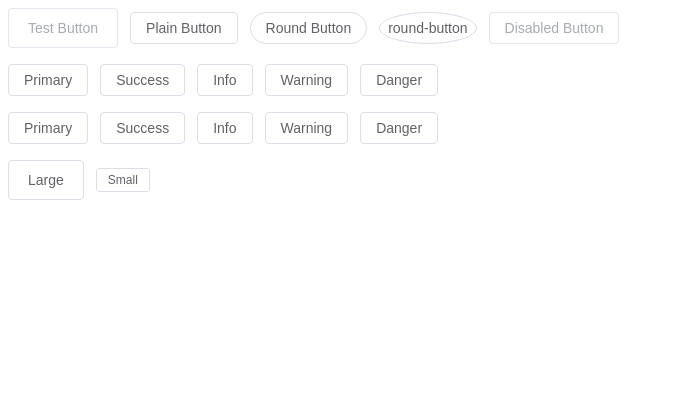
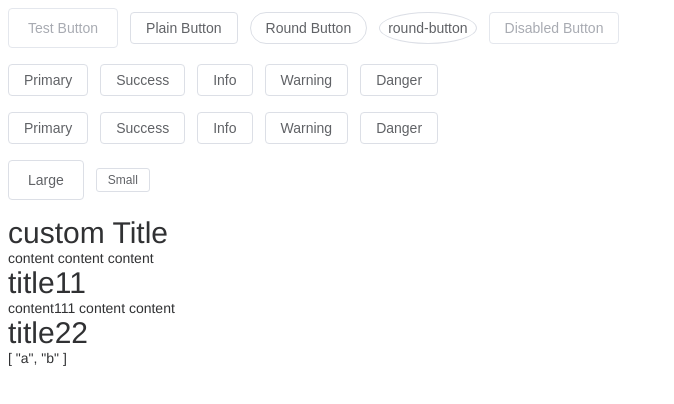
Before and after one commit to htthard/pp-element, a Vue app: page / in a window 1280 px wide. Shown: the top 404 px of the page, without its empty margins (0-674 px from the left). Built offline with nearby package versions, Linux system fonts and the light colour scheme; the HTML template or start-up script is replaced by a standard one.

Commit message:
feat: Collapse组件 -- 折叠行为

```diff
--- a/src/App.vue
+++ b/src/App.vue
@@ -4,6 +4,8 @@ defineOptions({
 })
 
 import Button from '@/components/Button/Button.vue'
+import Collapse from '@/components/Collapse/Collapse.vue'
+import Item from '@/components/Collapse/CollapseItem.vue'
 import { onMounted, ref } from 'vue'
 import type { ButtonInstance } from '@/components/Button/types'
 
@@ -14,7 +16,10 @@ onMounted(() => {
     console.log(btnRef.value.ref)
   }
 })
-
+const openValues = ref(['a'])
+setTimeout(() => {
+  openValues.value = ['a', 'b']
+}, 2000)
 const handelClick = () => {
   console.log('click')
 }
@@ -38,6 +43,23 @@ const handelClick = () => {
     <Button type="danger" plain>Danger</Button><br /><br />
     <Button size="large">Large</Button>
     <Button size="small">Small</Button><br /><br />
+
+    <Collapse v-model="openValues" accordion>
+      <Item name="a">
+        <template #title>
+          <div>custom Title</div>
+        </template>
+        <div>content content content</div>
+      </Item>
+      <Item name="b" title="title11">
+        <div>content111 content content</div>
+      </Item>
+      <Item name="c" title="title22" :disabled="true">
+        <div>content111222 content content</div>
+      </Item>
+    </Collapse>
+
+    {{ openValues }}
   </section>
 </template>
 
--- /dev/null
+++ b/src/components/Collapse/Collapse.vue
@@ -0,0 +1,39 @@
+<template>
+  <div class="pp-collapse">
+    <slot></slot>
+  </div>
+</template>
+
+<script setup lang="ts">
+import { provide } from 'vue'
+import { CollapseContextKey, type CollapseEmits, type CollapseProps, type NameType } from './types'
+
+defineOptions({
+  name: 'PpCollapse',
+})
+
+const activeNames = defineModel<NameType[]>({ required: true, default: () => [] })
+const props = defineProps<CollapseProps>()
+const emits = defineEmits<CollapseEmits>()
+if (props.accordion && activeNames.value.length > 1) {
+  console.log('accordion mode should be only one item')
+}
+const handleItemClick = (name: NameType) => {
+  if (props.accordion) {
+    activeNames.value = [activeNames.value[0] === name ? '' : name]
+  } else {
+    const index = activeNames.value.indexOf(name)
+    if (index > -1) {
+      activeNames.value.splice(index, 1)
+    } else {
+      activeNames.value.push(name)
+    }
+  }
+  emits('change', activeNames.value)
+}
+
+provide(CollapseContextKey, {
+  activeNames,
+  handleItemClick,
+})
+</script>
--- /dev/null
+++ b/src/components/Collapse/CollapseItem.vue
@@ -0,0 +1,35 @@
+<template>
+  <div class="pp-collapse-item" :class="{ 'is-disabled': disabled }">
+    <div class="pp-collapse-item__header" :id="`item-header-${name}`" @click="handleClick">
+      <slot name="title">{{ title }}</slot>
+    </div>
+    <div class="pp-collapse-item__content" :id="`item-content-${name}`" v-show="isShow">
+      <slot></slot>
+    </div>
+  </div>
+</template>
+
+<script setup lang="ts">
+import { computed, inject } from 'vue'
+import { CollapseContextKey, type CollapseItemProps } from './types'
+
+defineOptions({
+  name: 'PpCollapseItem',
+})
+
+const props = defineProps<CollapseItemProps>()
+
+const collapseContext = inject(CollapseContextKey)
+const handleClick = () => {
+  if (props.disabled) return
+  collapseContext?.handleItemClick(props.name)
+}
+
+const isShow = computed(() => collapseContext?.activeNames.value.includes(props.name))
+</script>
+
+<style>
+.pp-collapse-item__header {
+  font-size: 30px;
+}
+</style>
--- /dev/null
+++ b/src/components/Collapse/types.ts
@@ -0,0 +1,23 @@
+import type { InjectionKey, Ref } from 'vue'
+
+export type NameType = string | number
+
+export interface CollapseItemProps {
+  name: NameType
+  title?: string
+  disabled?: boolean
+}
+
+interface CollapseContext {
+  activeNames: Ref<NameType[]>
+  handleItemClick: (name: NameType) => void
+}
+
+export interface CollapseProps {
+  accordion?: boolean
+}
+export interface CollapseEmits {
+  (e: 'change', values: NameType[]): void
+}
+
+export const CollapseContextKey: InjectionKey<CollapseContext> = Symbol('CollapseContextKey')
```
